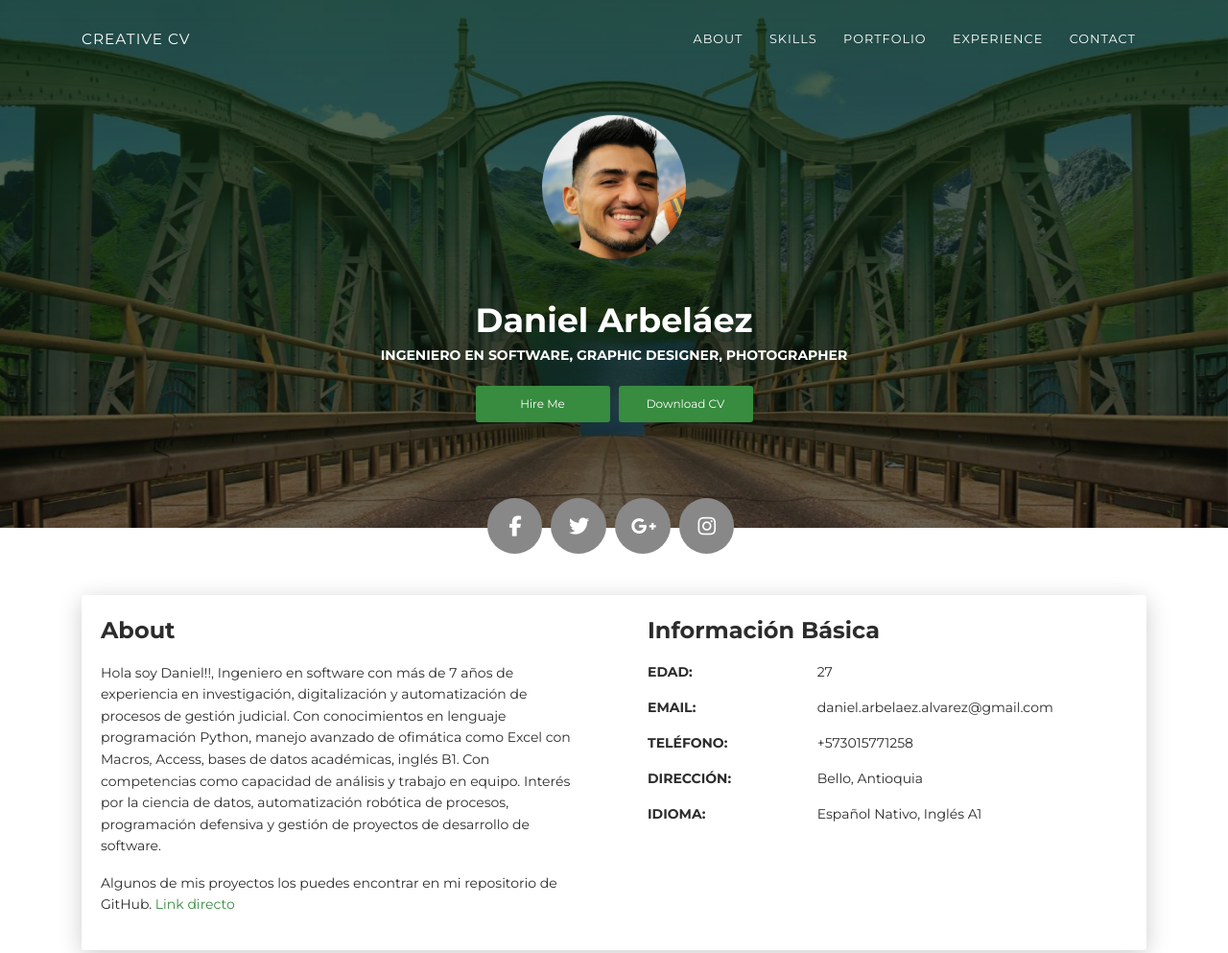
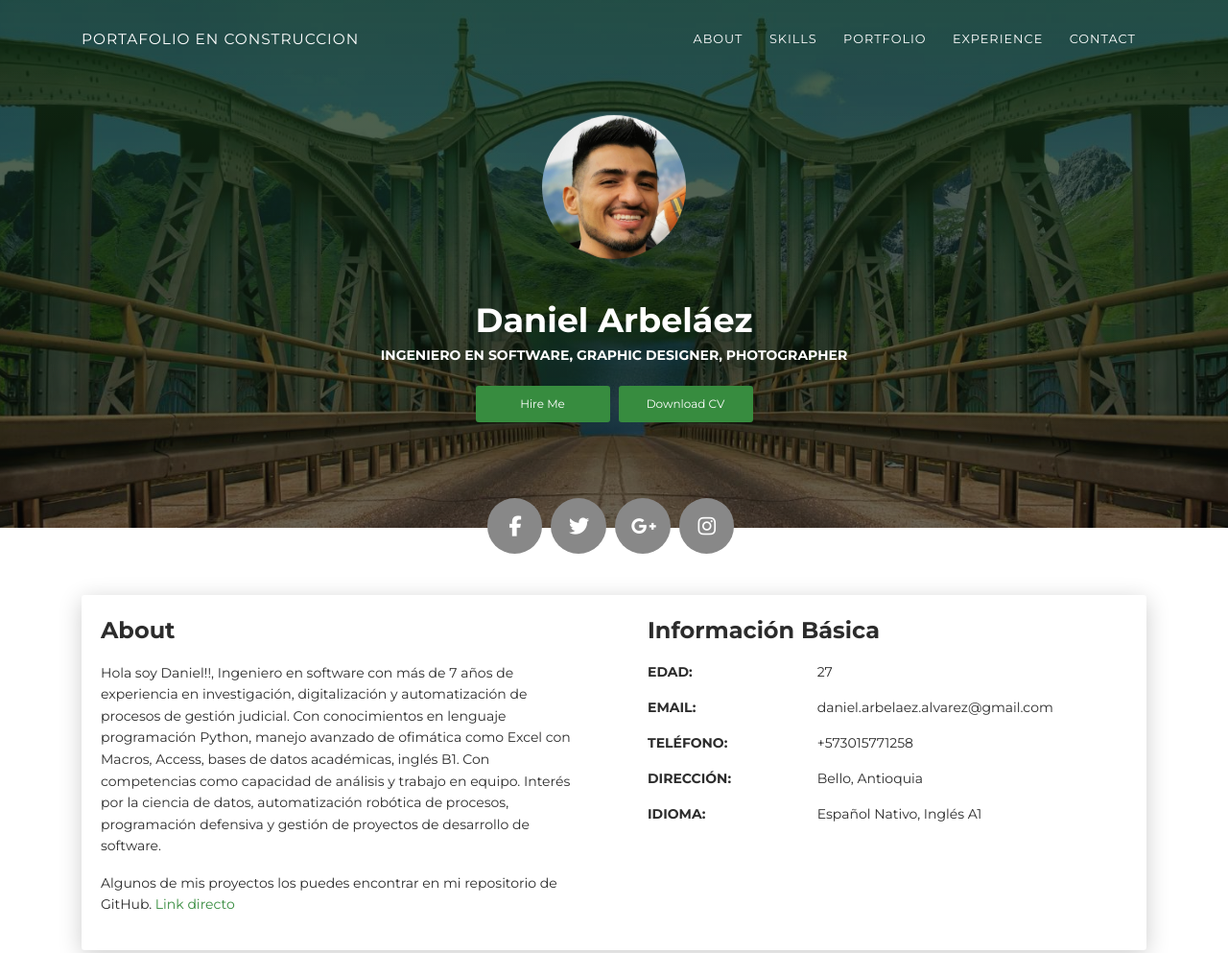
Before and after one commit to HammerDev99/Portafolio, a plain HTML site: page index.html in a window 1280 px wide. Shown: the top 993 px of the page at 96% size. Drawn offline with Linux system fonts and the light colour scheme.

Commit message:
index update

```diff
--- a/index.html
+++ b/index.html
@@ -4,7 +4,7 @@
     <meta charset="UTF-8">
     <meta http-equiv="X-UA-Compatible" content="IE=edge">
     <meta name="viewport" content="width=device-width, initial-scale=1">
-    <title>Creative CV</title>
+    <title>Portafolio</title>
     <link href="https://fonts.googleapis.com/css?family=Montserrat:400,700,200" rel="stylesheet">
     <link href="https://maxcdn.bootstrapcdn.com/font-awesome/latest/css/font-awesome.min.css" rel="stylesheet">
     <link href="css/aos.css?ver=1.1.0" rel="stylesheet">
@@ -24,7 +24,7 @@
       <div class="profile-page sidebar-collapse">
         <nav class="navbar navbar-expand-lg fixed-top navbar-transparent bg-primary" color-on-scroll="400">
           <div class="container">
-            <div class="navbar-translate"><a class="navbar-brand" href="#" rel="tooltip">Creative CV</a>
+            <div class="navbar-translate"><a class="navbar-brand" href="#" rel="tooltip">PORTAFOLIO EN CONSTRUCCION</a>
               <button class="navbar-toggler navbar-toggler" type="button" data-toggle="collapse" data-target="#navigation" aria-controls="navigation" aria-expanded="false" aria-label="Toggle navigation"><span class="navbar-toggler-bar bar1"></span><span class="navbar-toggler-bar bar2"></span><span class="navbar-toggler-bar bar3"></span></button>
             </div>
             <div class="collapse navbar-collapse justify-content-end" id="navigation">
```
